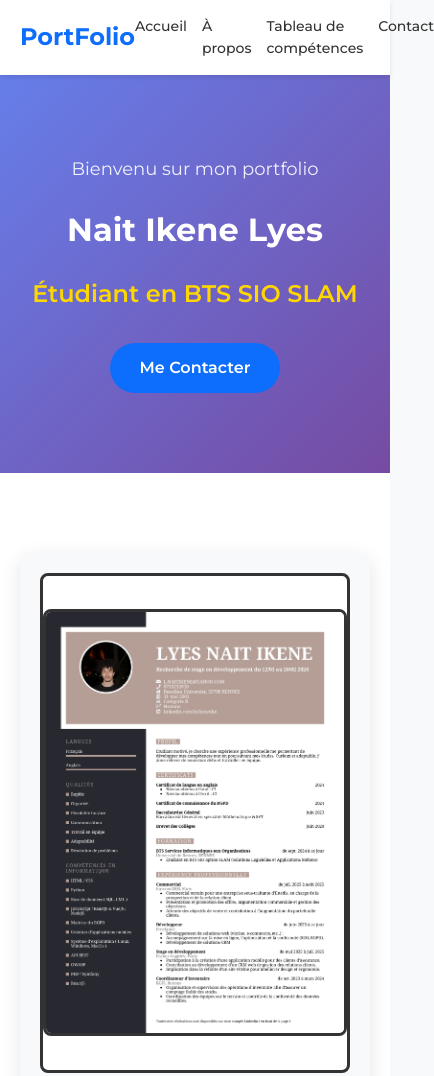
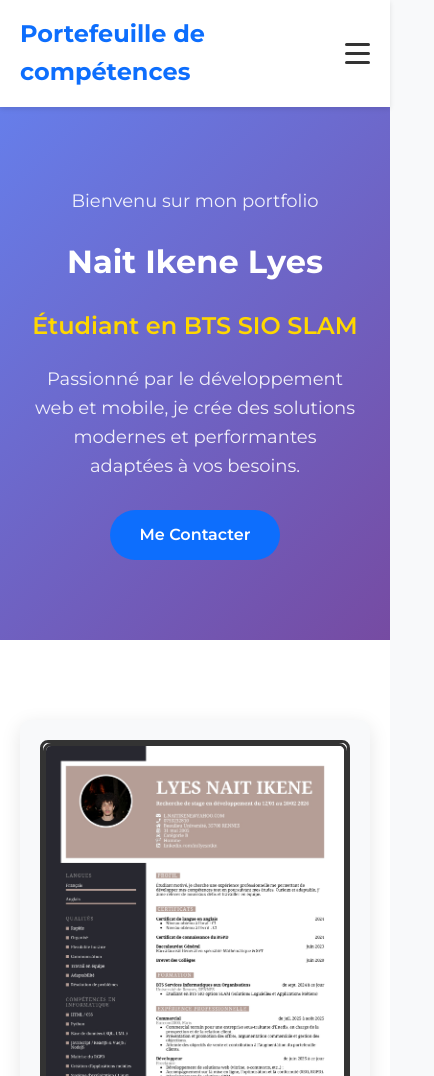
Before and after one commit to lyesntkn/pcp, a plain HTML site: page index.html in a window 390 px wide. Shown: the top 1076 px of the page, 434 px wide, since content can reach past the window. Drawn offline with nearby package versions, Linux system fonts and the light colour scheme.

Commit message:
Update website for deployment

```diff
--- a/assets/css/style.css
+++ b/assets/css/style.css
@@ -545,14 +545,73 @@ body {
 }
 
 /* Responsive */
+/* Hamburger Menu styles */
+.menu-toggle {
+    display: none;
+    flex-direction: column;
+    cursor: pointer;
+}
+
+.menu-toggle .bar {
+    width: 25px;
+    height: 3px;
+    background-color: #333;
+    margin: 3px 0;
+    transition: 0.4s;
+    border-radius: 2px;
+}
+
+/* Mobile specific modifications */
 @media (max-width: 768px) {
+    /* Navbar */
+    .menu-toggle {
+        display: flex;
+        z-index: 1001;
+    }
+
     .nav-links {
-        gap: 15px;
-        font-size: 14px;
+        display: flex; /* keep flex but change direction */
+        flex-direction: column;
+        position: fixed;
+        top: 0;
+        right: -100%; /* Hidden off-screen */
+        height: 100vh;
+        width: 70%;
+        background-color: #fff;
+        box-shadow: -2px 0 5px rgba(0,0,0,0.1);
+        padding-top: 80px;
+        transition: right 0.3s ease-in-out;
+        z-index: 1000;
+        gap: 30px;
+        align-items: center;
+    }
+
+    .nav-links.active {
+        right: 0;
+    }
+
+    /* Animate Hamburger to X */
+    .menu-toggle.is-active .bar:nth-child(1) {
+        transform: rotate(-45deg) translate(-5px, 6px);
+    }
+    .menu-toggle.is-active .bar:nth-child(2) {
+        opacity: 0;
+    }
+    .menu-toggle.is-active .bar:nth-child(3) {
+        transform: rotate(45deg) translate(-5px, -6px);
+    }
+
+    /* Font sizes & Spacing */
+    .nav-links {
+        font-size: 18px; /* Bigger font for touch targets */
     }
 
     .hero h1 {
         font-size: 32px;
+    }
+
+    .hero-container {
+        padding: 0 10px;
     }
 
     .about-container,
@@ -565,10 +624,19 @@ body {
         padding: 80px 20px;
     }
 
+    /* CV Section Responsive */
     .cv-frame {
-        min-height: 500px;
+        min-height: auto;
     }
 
+    .cv-img {
+        width: 100%;
+        height: auto;
+        max-height: 500px;
+        object-fit: contain;
+    }
+
+    /* Timeline Responsive */
     .timeline::before {
         left: 20px;
     }
@@ -584,6 +652,23 @@ body {
         margin-bottom: 5px;
         padding-top: 0;
         font-size: 14px;
+        order: -1;
+        /* order property might not work directly if not flex item with row direction or grid logic adjusted,
+           since it's grid, we reassign grid-column. Original CSS already had 40px 1fr.
+           Wait, original CSS for mobile: .timeline-item { grid-template-columns: 40px 1fr; }
+           and .timeline-date-left { grid-column: 2 / 3; }
+           This places the date in the main content column.
+           It seems acceptable. Let's ensure text wrapping is handled. */
+    }
+
+    /* Footer */
+    .footer-content {
+        grid-template-columns: 1fr;
+        text-align: center;
+    }
+
+    .footer-section a {
+        justify-content: center; /* Center icons in footer links */
     }
 }
 /* Added during refactoring to replace inline styles */
--- a/assets/js/script.js
+++ b/assets/js/script.js
@@ -4,12 +4,7 @@ document.addEventListener('DOMContentLoaded', () => {
     // Effet de texte tapé
     const typedText = document.querySelector('.typed-text');
     if (typedText) {
-        const text = "Étudiant en BTS SIO SLAM"; // The text was hardcoded in HTML but rewritten by JS.
-        // Actually, the original code read the text content then cleared it.
-        // Let's keep the original logic to be safe, but improve it.
-        // Original: const text = typedText.textContent; typedText.textContent = '';
-
-        const textContent = typedText.textContent;
+        const textContent = "Étudiant en BTS SIO SLAM"; // Use fixed text to be safe
         typedText.textContent = '';
         let i = 0;
         function type() {
@@ -20,6 +15,25 @@ document.addEventListener('DOMContentLoaded', () => {
             }
         }
         setTimeout(type, 500);
+    }
+
+    // Menu Burger Logic
+    const menuToggle = document.querySelector('.menu-toggle');
+    const navLinks = document.querySelector('.nav-links');
+
+    if (menuToggle && navLinks) {
+        menuToggle.addEventListener('click', () => {
+            navLinks.classList.toggle('active');
+            menuToggle.classList.toggle('is-active');
+        });
+
+        // Close menu when clicking a link
+        document.querySelectorAll('.nav-links a').forEach(link => {
+            link.addEventListener('click', () => {
+                navLinks.classList.remove('active');
+                menuToggle.classList.remove('is-active');
+            });
+        });
     }
 
     // Animation au scroll
@@ -49,7 +63,6 @@ document.addEventListener('DOMContentLoaded', () => {
     });
 
     // Swiper compétences
-    // Encapsulate in a try-catch or check if Swiper is defined to prevent errors if library fails to load
     if (typeof Swiper !== 'undefined') {
         const skillsSwiper = new Swiper('.mySkillsSwiper', {
             loop: true,
@@ -58,9 +71,22 @@ document.addEventListener('DOMContentLoaded', () => {
                 prevEl: '.mySkillsSwiper .swiper-button-prev',
             },
             slidesPerView: 1,
+            spaceBetween: 20,
             centeredSlides: true,
-            // Add breakpoints for responsiveness if needed, but original code didn't have them.
-            // Keeping it simple as per instructions "sans modifier quoique ce soit (visually)".
+            breakpoints: {
+                640: {
+                    slidesPerView: 1,
+                    spaceBetween: 20,
+                },
+                768: {
+                    slidesPerView: 2,
+                    spaceBetween: 40,
+                },
+                1024: {
+                    slidesPerView: 3,
+                    spaceBetween: 50,
+                },
+            },
         });
     } else {
         console.warn('Swiper library not loaded.');
--- a/index.html
+++ b/index.html
@@ -20,12 +20,18 @@
     <!-- Navigation -->
     <nav class="navbar">
         <div class="navbar-container">
-            <a href="#home" class="navbar-brand">PortFolio</a>
+            <a href="#home" class="navbar-brand">Portefeuille de compétences</a>
+
+            <div class="menu-toggle" id="mobile-menu">
+                <span class="bar"></span>
+                <span class="bar"></span>
+                <span class="bar"></span>
+            </div>
+
             <ul class="nav-links">
                 <li><a href="#home">Accueil</a></li>
                 <li><a href="#about">À propos</a></li>
                 <li><a href="#bts">Tableau de compétences</a></li>
-
                 <li><a href="#contact">Contact</a></li>
             </ul>
         </div>
@@ -37,6 +43,8 @@
             <p>Bienvenu sur mon portfolio</p>
             <h1>Nait Ikene Lyes</h1>
             <div class="typed-text">Étudiant en BTS SIO SLAM</div>
+            <p class="hero-description">Passionné par le développement web et mobile, je crée des solutions modernes et
+                performantes adaptées à vos besoins.</p>
             <div class="hero-btn">
                 <a href="#contact" class="btn">Me Contacter</a>
             </div>
```
